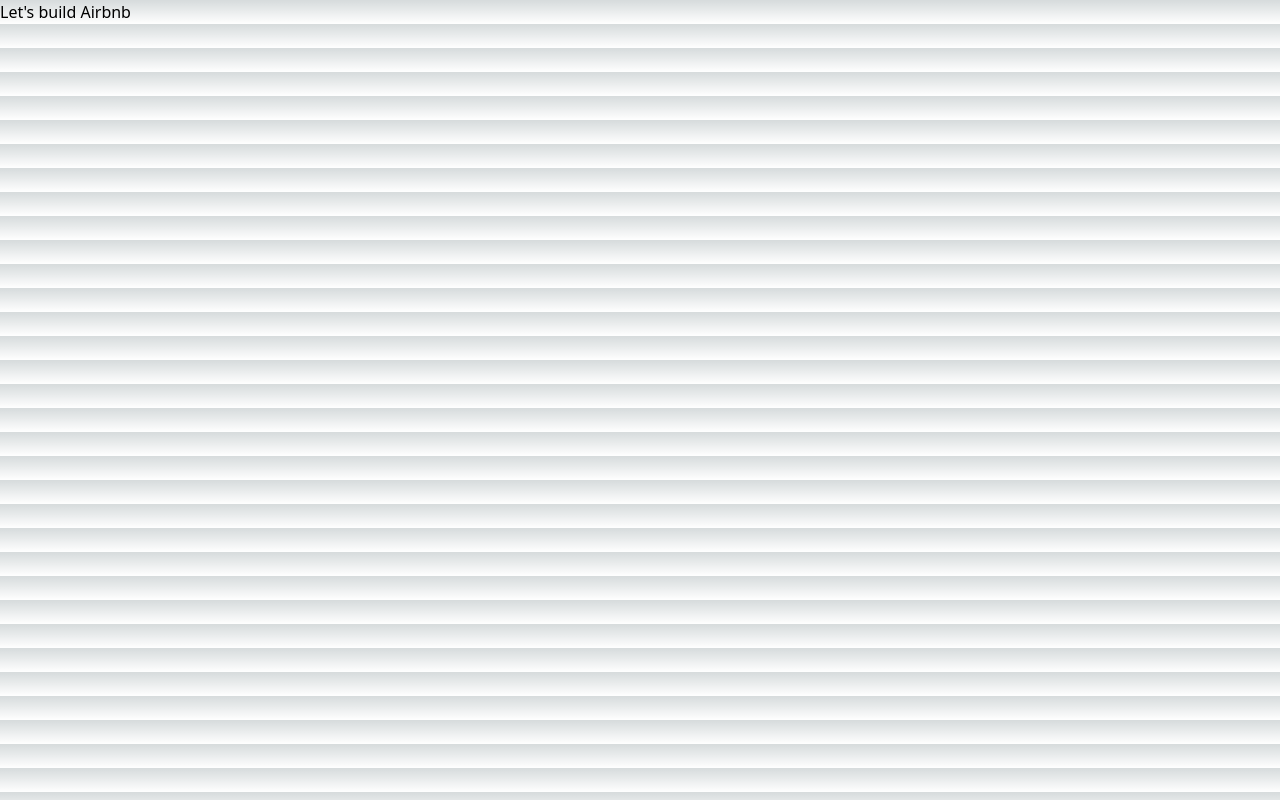
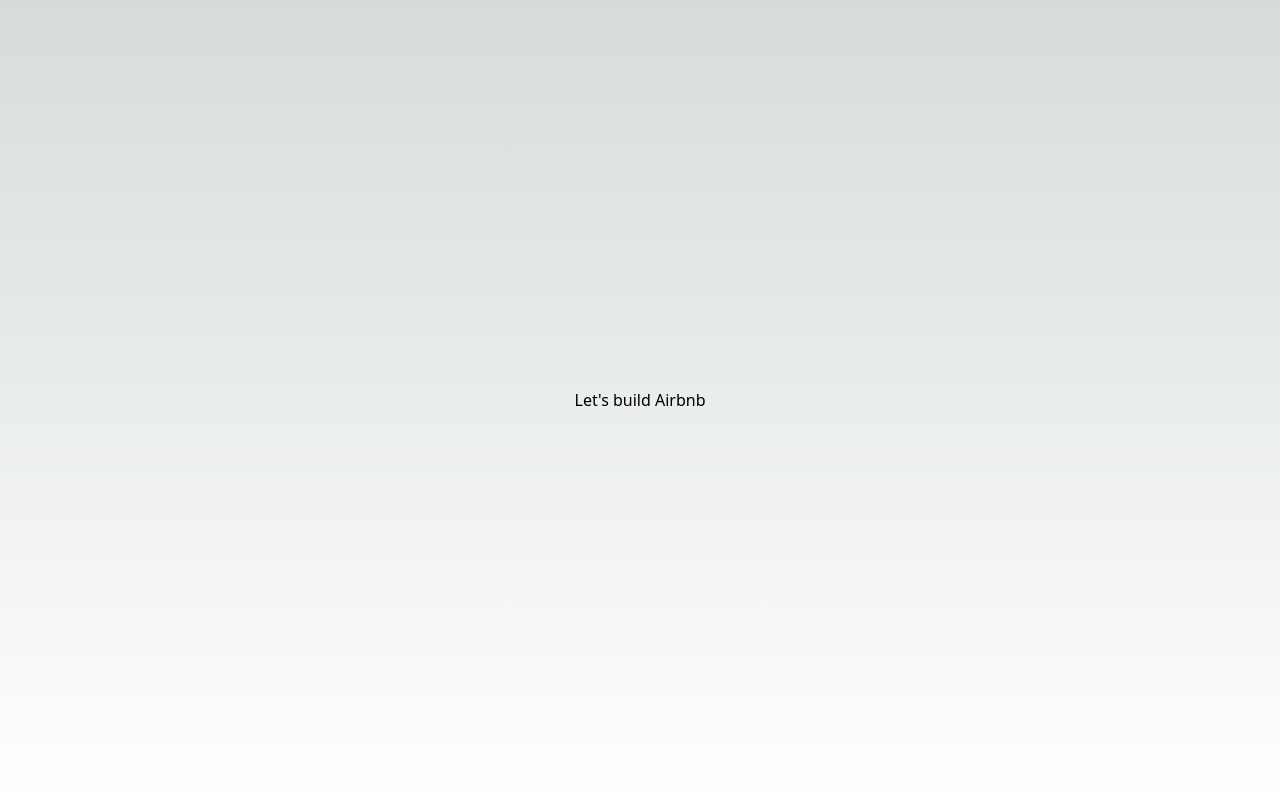
Before and after one commit to jpromanonet/airbnbClone, a Next.js app: page / in a window 1280 px wide. Built offline with nearby package versions, Linux system fonts and the light colour scheme.

Commit message:
Working on the starting point of the clone

```diff
--- a/pages/index.js
+++ b/pages/index.js
@@ -7,15 +7,13 @@
 
 export default function Home() {
   return (
-    <>
+    <div className='flex flex-col items-center justify-center min-h-screen py-2'>
       <Head>
         <title>Vacation Homes & Condo rentals - Airbnb - Airbnb</title>
-        <meta name="description" content="Generated by create next app" />
-        <meta name="viewport" content="width=device-width, initial-scale=1" />
         <link rel="icon" href="/favicon.ico" />
       </Head>
 
       <h1>Let's build Airbnb</h1>
-    </>
+    </div>
   )
 }
```
